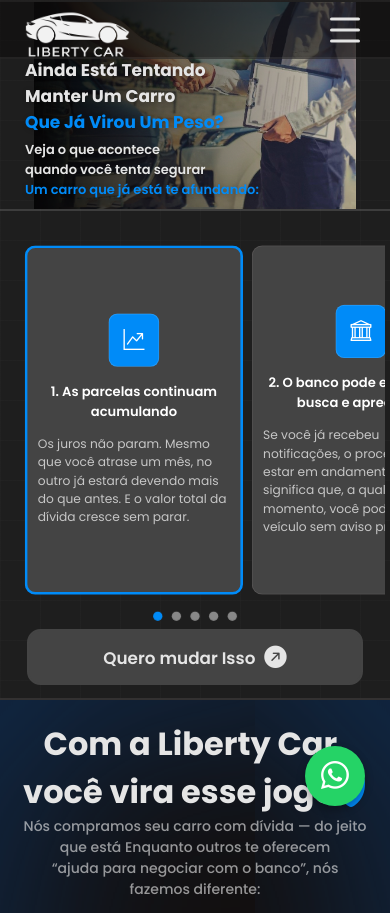
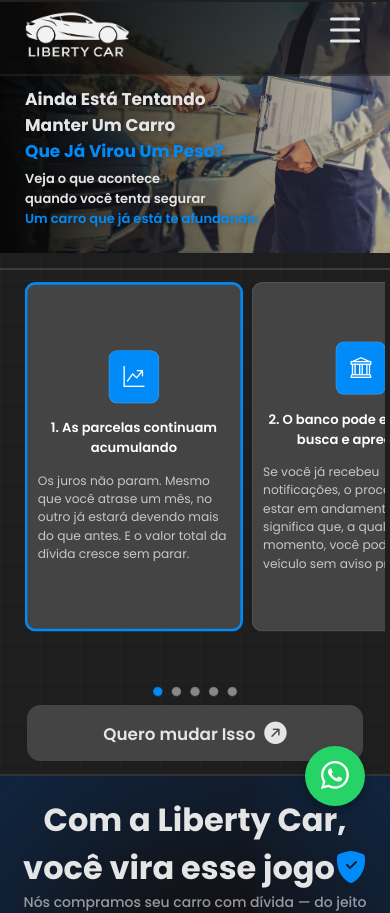
Before and after one commit to guhrizzo/liberty-landing-page, a React (Vite) app in the folder my-vue-app/: page /quitacao-fatura in a window 390 px wide. Shown: the top 913 px of the page. Built offline with nearby package versions, Linux system fonts and the light colour scheme.

Commit message:
add melhorias

```diff
--- a/my-vue-app/src/App.jsx
+++ b/my-vue-app/src/App.jsx
@@ -5,19 +5,10 @@ import Landing from './Landing';
 import LimpaNome from './limpa-nome';
 import Quitacao from './quitacao';
 import { DarkModeProvider } from './DarkModeContext';
-import Loader from './Loader';
+
 
 function App() {
-  const [loading, setLoading] = useState(true);
 
-  useEffect(() => {
-    const timeout = setTimeout(() => {
-      setLoading(false);
-    }, 1500);
-    return () => clearTimeout(timeout);
-  }, []);
-
-  if (loading) return <Loader />;
 
   return (
     <DarkModeProvider>
--- a/my-vue-app/src/BrokenCar.css
+++ b/my-vue-app/src/BrokenCar.css
@@ -60,7 +60,7 @@
 @media (max-width:768px) {
 
     .img-car{
-        height: 25dvh;
+        height: 32dvh;
         background-size: contain;
         background-repeat: no-repeat;
         background-position: top center;
@@ -68,7 +68,7 @@
     }
 
     .broken-car-container {
-        margin-top: 26dvh;
+        margin-top: 30dvh;
     }
 
     .title-car{
--- a/my-vue-app/src/Carousel.css
+++ b/my-vue-app/src/Carousel.css
@@ -107,10 +107,10 @@
   }
 
   .swiper-wrapper{
-    height: 50dvh;
+    height: 55dvh;
   }
 
   .carousel-wrapper{
-    height: 47dvh;
+    height: 52dvh;
   }
 }
--- a/my-vue-app/src/Carousel.jsx
+++ b/my-vue-app/src/Carousel.jsx
@@ -65,7 +65,7 @@ export default function Carousel() {
           },
           800: {
             slidesPerView: 3,
-            spaceBetween: 130, // a partir de 800
+            spaceBetween: 20, // a partir de 800
             centeredSlides: true,
           },
         }}
--- a/my-vue-app/src/Landing.jsx
+++ b/my-vue-app/src/Landing.jsx
@@ -24,7 +24,7 @@ function Landing() {
         {
             title: "Quero limpar meu nome",
             description: "Clique em saiba mais se quiser limpar seu nome!",
-            icon: "bi bi-person-fill-check", // 👈 só classe
+            icon: "bi bi-person-fill-check",
             link: "/limpa-nome"
         },
         {
--- a/my-vue-app/src/Nav.css
+++ b/my-vue-app/src/Nav.css
@@ -6,11 +6,12 @@ nav {
     background-color: #ffffff96;
     align-items: center;
     justify-content: space-between;
-    padding: 0 30px;
+    padding: 0px 30px;
+    ;
     z-index: 999;
-    position: absolute;
-    top: 0;
     left: 0;
+    position: fixed;
+
 }
 
 nav ul {
@@ -168,7 +169,7 @@ nav ul li:hover::after {
 
     .lines {
         display: flex;
-        position: absolute;
+        position: fixed;
         right: 30px;
         top: 30px;
         transform: translateY(-50%);
@@ -189,7 +190,7 @@ nav ul li:hover::after {
 
 @media screen and (max-width:800px){
     nav{
-        height: 7dvh;
+        height: 9dvh;
     }
 
     .logo{
--- a/my-vue-app/src/index.css
+++ b/my-vue-app/src/index.css
@@ -49,7 +49,7 @@ body.dark {
   & nav {
     background-color: rgba(14, 13, 13, 0.596);
     border-bottom: 2px solid #c9c9c917;
-
+    display: sticky;
 
     & .logo {
       filter: invert(0);
```
